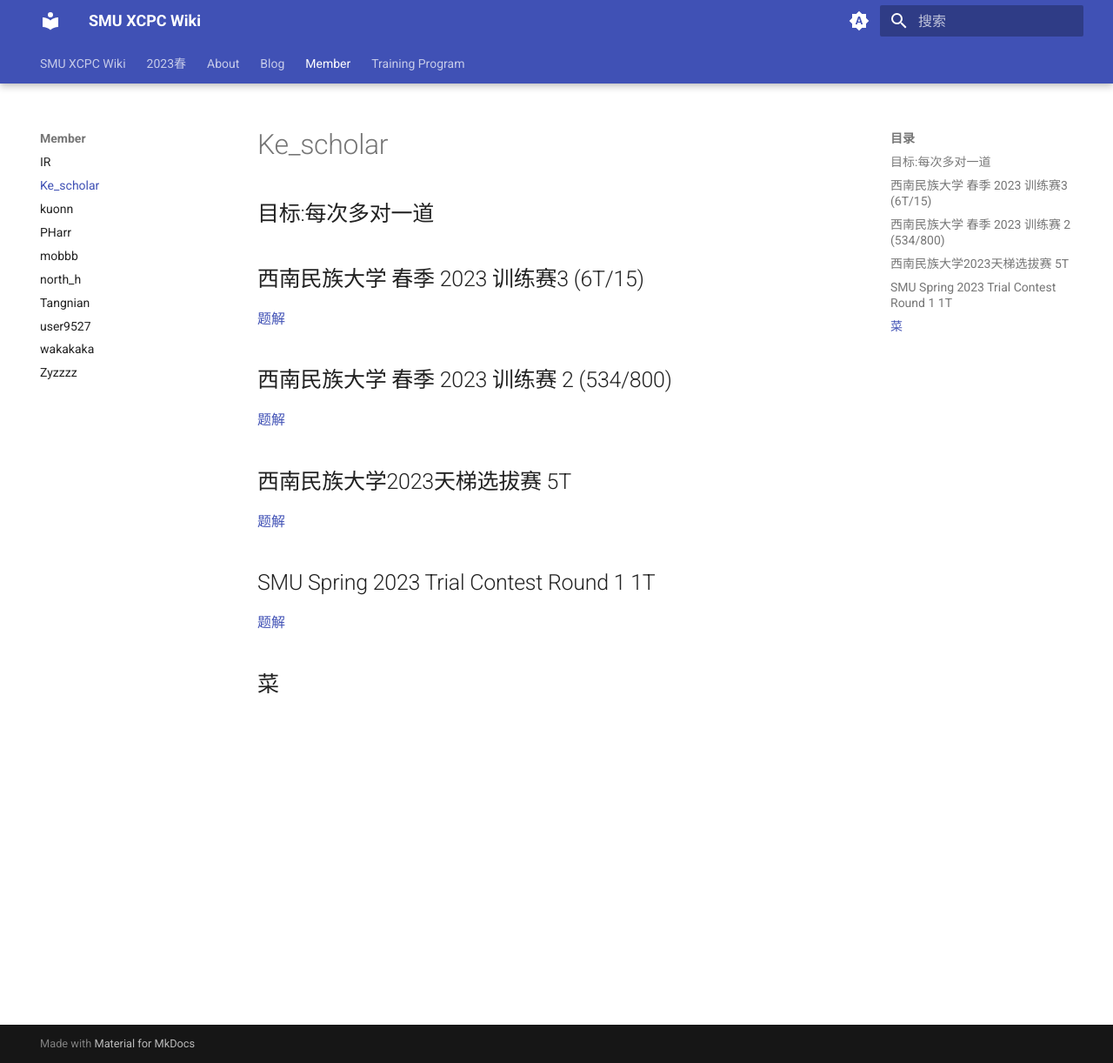
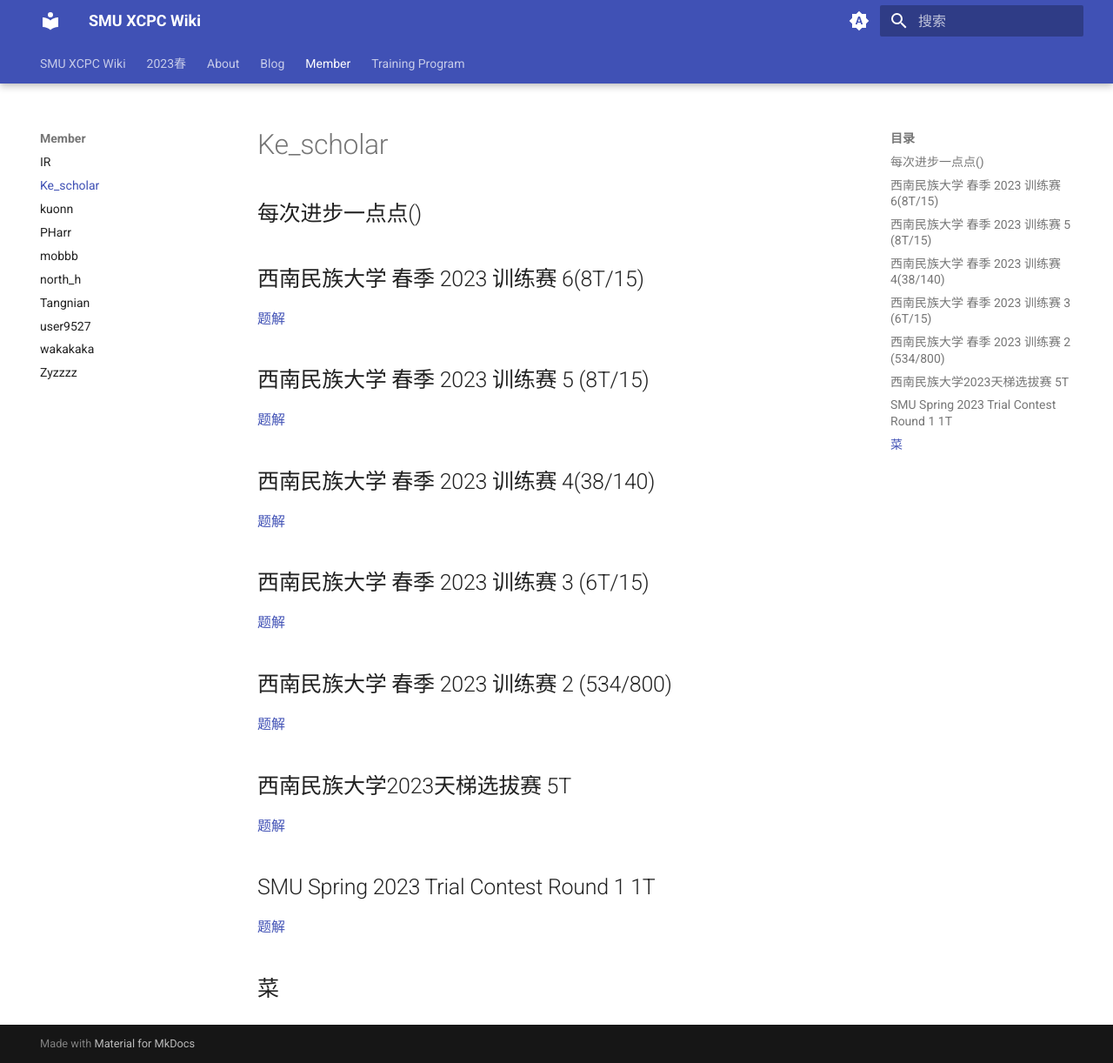
Before and after one commit to SMU-XCPC/wiki, an MkDocs documentation site: the page built from docs/Member/Ke_scholar.md, in a window 1280 px wide and 1222 px high. Shown: the whole window at 87% size. Built offline with MkDocs 1.6.1 and Material for MkDocs 9.7.7, drawn with Linux system fonts in a browser that asks for light colours.

Commit message:
Ke_schoalr Please enter the commit message for your changes. Lines starting

```diff
--- a/docs/Member/Ke_scholar.md
+++ b/docs/Member/Ke_scholar.md
@@ -1,24 +1,30 @@
 # Ke_scholar
 
-## 目标:每次多对一道
+## 每次进步一点点()
 
-## 西南民族大学 春季 2023 训练赛3 (6T/15)
+## 西南民族大学 春季 2023 训练赛 6(8T/15)
+
+[题解](https://www.cnblogs.com/Kescholar/p/17308279.html)
+
+## 西南民族大学 春季 2023 训练赛 5 (8T/15)
+
+[题解](https://www.cnblogs.com/Kescholar/p/17308253.html#top)
+
+## 西南民族大学 春季 2023 训练赛 4(38/140)
+
+[题解](https://www.cnblogs.com/Kescholar/p/17288773.html)
+
+## 西南民族大学 春季 2023 训练赛 3 (6T/15)
 
 [题解](https://www.cnblogs.com/Kescholar/p/17285022.html)
-
-
 
 ## 西南民族大学 春季 2023 训练赛 2 (534/800)
 
 [题解](https://www.cnblogs.com/Kescholar/p/17272106.html)
 
-
-
 ## 西南民族大学2023天梯选拔赛 5T
 
 [题解](https://www.cnblogs.com/Kescholar/p/17263585.html)
-
-
 
 ## SMU Spring 2023 Trial Contest Round 1 1T
 
```
